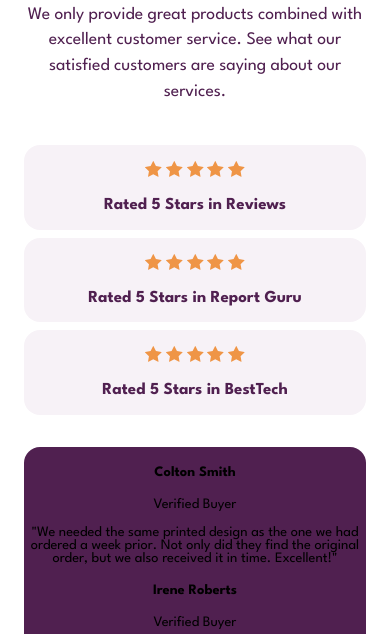
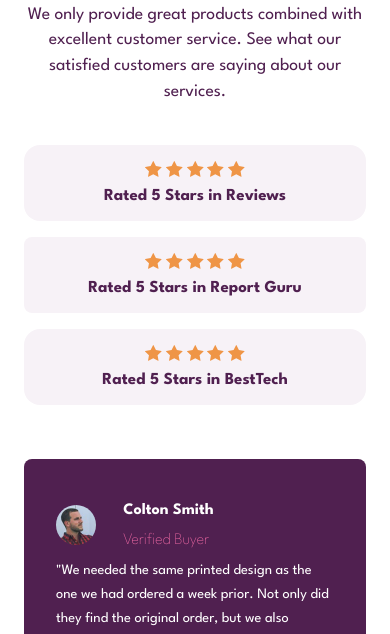
Before and after one commit to Carmenyo/Social-Proof-Section, a website: page index.html in a window 390 px wide. Shown: the part 197-831 px from the top of the page. Drawn offline with Linux system fonts and the light colour scheme.

Commit message:
layout testimonials mobile version

```diff
--- a/index.html
+++ b/index.html
@@ -60,22 +60,31 @@
     </section>
 
     <section class="main__testimonials">
-      <article>
-        <h4>Colton Smith</h4>
-        <span>Verified Buyer</span>
-        <p> "We needed the same printed design as the one we had ordered a week prior.
+      <article class="main__testimonials--article">
+        <div class="main__testimonials--author">
+          <img class="main__testimonials--img" src="./images/image-colton.jpg" alt="">
+
+          <div class="main__testimonials--detail">
+            <h4 class="main__testimonials--name">Colton Smith</h4>
+            <span class="main__testimonials--span">Verified Buyer</span>
+          </div>
+        </div>
+
+        <p class="main__testimonials--paragraph"> "We needed the same printed design as the one we had ordered a week prior.
           Not only did they find the original order, but we also received it in time.
           Excellent!"</p>
       </article>
 
-      <article>
+      <article class="main__testimonials--article">
+        <img src="/images/image-irene.jpg" alt="">
         <h4> Irene Roberts</h4>
         <span>Verified Buyer </span>
         <p> "Customer service is always excellent and very quick turn around. Completely
           delighted with the simplicity of the purchase and the speed of delivery."</p>
       </article>
 
-      <article>
+      <article class="main__testimonials--article">
+        <img src="./images/image-anne.jpg" alt="">
         <h4>Anne Wallace</h4>
         <span> Verified Buyer</span>
         <p>"Put an order with this company and can only praise them for the very high
--- a/styles/_layout.scss
+++ b/styles/_layout.scss
@@ -14,8 +14,8 @@
       color: $Very-Dark-Magenta;
     }
 
-    &--paragraph{
-        margin-top: -.4rem;
+    &--paragraph {
+      margin-top: -0.4rem;
       padding: 0 1rem;
       font-size: 1.1rem;
       font-weight: $font-weight-slim;
@@ -24,43 +24,75 @@
       margin-bottom: 2.5rem;
     }
 
-   &--rating{
+    &--rating {
       display: flex;
       flex-direction: column;
-    gap: 0.5rem;
       margin: 1rem;
+      gap: 1rem;
     }
-   &--rate{
+    &--rate {
       color: $Very-Dark-Magenta;
       font-weight: $font-weight-bold;
       font-size: 1.05rem;
+      margin-top: .5rem;
     }
 
-   &--stars{
-    padding:  1rem 0 0;
+    &--stars {
+      padding: 1rem 0 0;
     }
-   &--reviews{
+    &--reviews {
       display: flex;
       flex-direction: column;
       background-color: $Light-Grayish-Magenta;
       border-radius: 1rem;
-
     }
-   &--report{
+    &--report {
+      background-color: $Light-Grayish-Magenta;
+      border-radius: 0.5rem;
+    }
+    &--bestTech {
       background-color: $Light-Grayish-Magenta;
       border-radius: 1rem;
-
-   }
-   &--bestTech{
-    background-color: $Light-Grayish-Magenta;
-    border-radius: 1rem;
+      margin-bottom: 1.4rem;
     }
   }
-&__testimonials{
-    background-color: $Very-Dark-Magenta;
+  &__testimonials {
     margin: 1rem;
     border-radius: 1rem;
+    color: $White;
+
+    &--article {
+      background-color: $Very-Dark-Magenta;
+      padding: 1.7rem 2rem;
+      text-align: left;
+      margin-bottom: 1rem;
+      border-radius: 0.5rem;
     }
 
+    &--author {
+      display: flex;
+      align-items: flex-end;
+      gap: 1rem;
+    }
+    &--detail{
+      line-height: .5rem;
+      margin-left: .7rem;
+      font-size: 1rem;
+    }
 
+    &--img {
+      border-radius: 3rem;
+      width: 40px;
+      height: 40px;
     }
+
+    &--span {
+      color: $Soft-Pink;
+      font-weight: 100;
+    }
+
+&--paragraph{
+  line-height: 1.5rem;
+}
+  }
+}
```
Also changed, not shown: styles/main.css, 1 other file. Lines whose indentation alone changed are shown as unchanged.
